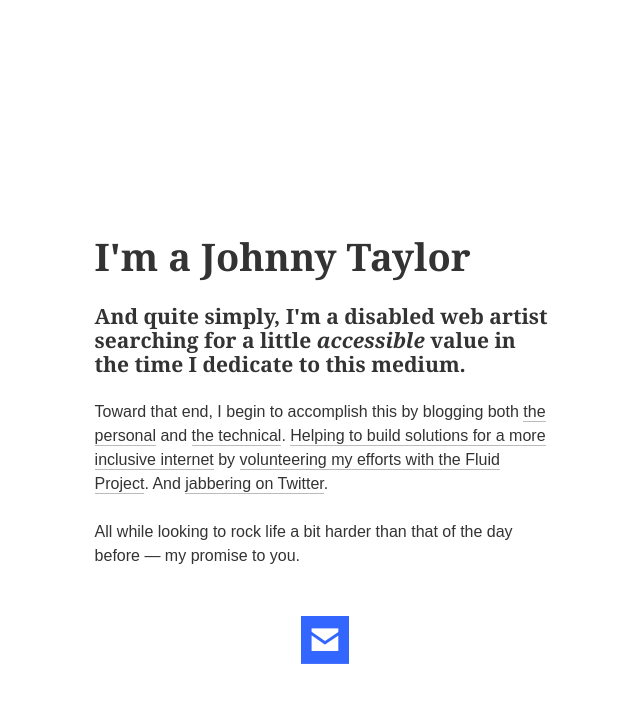
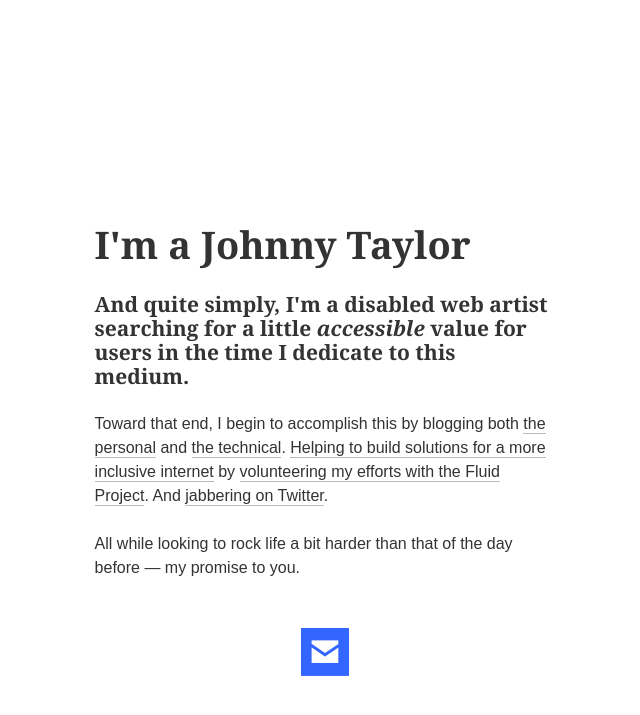
Before and after one commit to abledaccess/johnnydaux.org, a Jekyll site: the page built from index.html, in a window 1280 px wide. Shown: the top 715 px of the page, without its empty margins (315-955 px from the left). Built offline with Jekyll 4.4.1, drawn with Linux system fonts in a browser that asks for light colours; Markdown is read by kramdown in place of the engine named in the settings.

Commit message:
GH-PAGES: Updated copy.

```diff
--- a/index.html
+++ b/index.html
@@ -2,13 +2,13 @@
 layout: default
 class: home
 title: I'm a Johnny Taylor
-description: "And quite simply, I'm a disabled web artist searching for a little accessible value in the time I dedicate to this medium."
+description: "And quite simply, I'm a disabled web artist searching for a little accessible value for users in the time I dedicate to this medium."
 ---
 
 		<article class="entry" role="main">
 			<div class="entry--content">
 				<h1>I'm a Johnny Taylor</h1>
-				<p class="intro">And quite simply, I'm a disabled web artist searching for a little <em>accessible</em> value in the time I dedicate to this medium.</p>
+				<p class="intro">And quite simply, I'm a disabled web artist searching for a little <em>accessible</em> value for users in the time I dedicate to this medium.</p>
 				<p>Toward that end, I begin to accomplish this by blogging both <a href="http://unboundedexistence.com" rel="external">the personal</a> and <a href="http://abledaccess.com" rel="external">the technical</a>. <a href="https://github.com/abledaccess/" rel="external">Helping to build solutions for a more inclusive internet</a> by <a href="http://fluidproject.org" rel="external">volunteering my efforts with the Fluid Project</a>. And <a href="https://twitter.com/abledaccess" rel="external">jabbering on Twitter</a>.</p>
 				<p>All while looking to rock life a bit harder than that of the day before&nbsp;&mdash; my promise to you.</p>
 			</div>
```
